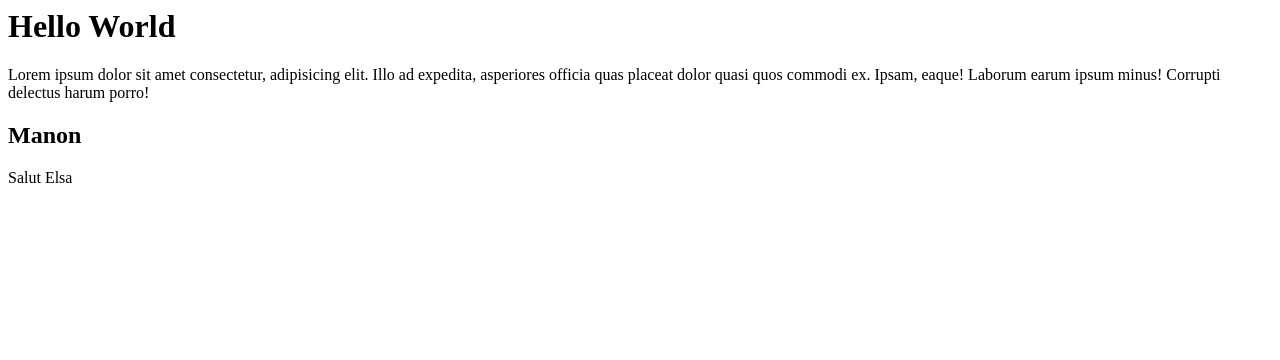
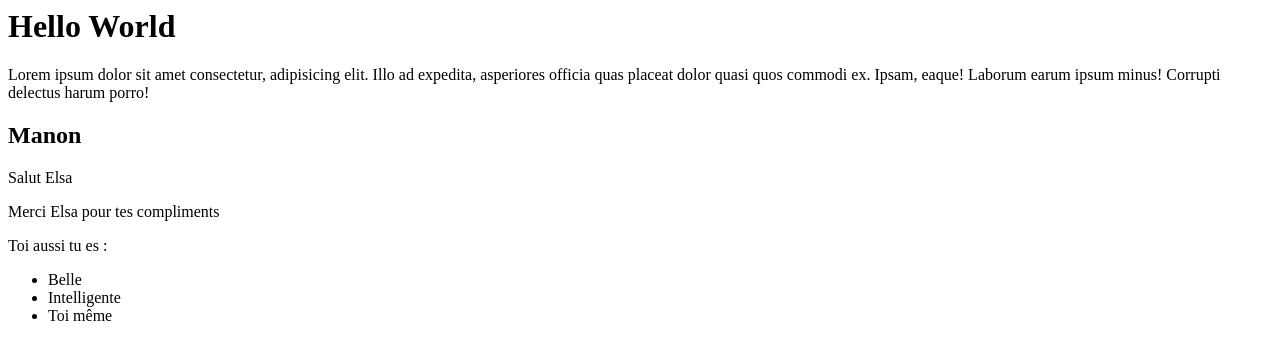
Before and after one commit to elsaalouis/elsaalouis.github.io, a plain HTML site: page index.html in a window 1280 px wide. Drawn offline with Linux system fonts and the light colour scheme.

Commit message:
add descrip elsa

```diff
--- a/index.html
+++ b/index.html
@@ -3,3 +3,11 @@
 
 <h2>Manon</h2>
 <p>Salut Elsa</p>
+
+<p>Merci Elsa pour tes compliments</p>
+<p>Toi aussi tu es :</p>
+<ul>
+    <li>Belle</li>
+    <li>Intelligente</li>
+    <li>Toi même</li>
+</ul>
```
